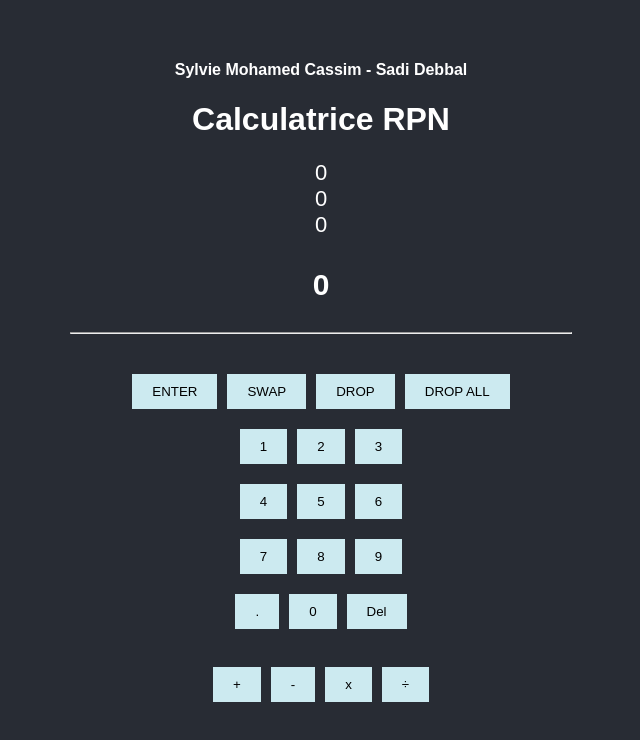
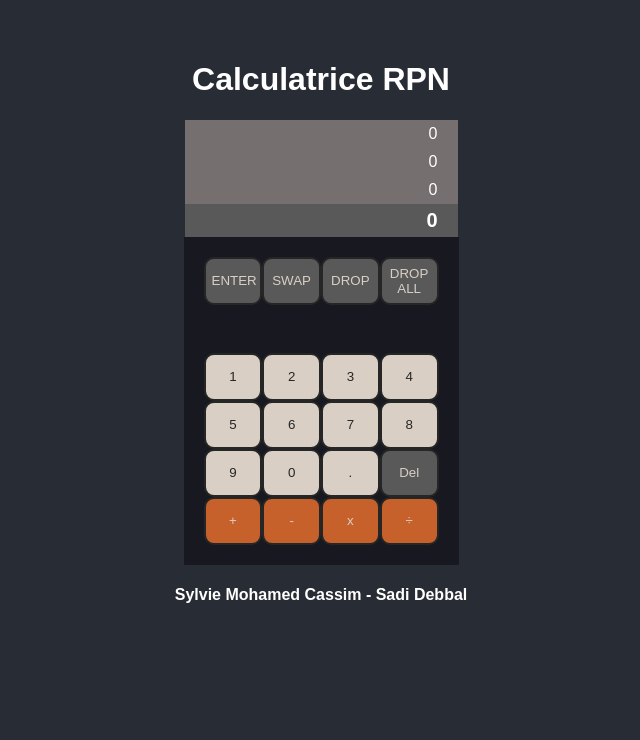
Before and after one commit to SylvieMC/CalculatriceRPN, a React (Create React App) app: page / in a window 1280 px wide. Shown: the top 740 px of the page, without its empty margins (319-959 px from the left). Built offline with nearby package versions, Linux system fonts and the light colour scheme.

Commit message:
create css

```diff
--- a/src/components/Bouton.js
+++ b/src/components/Bouton.js
@@ -3,21 +3,21 @@ import '../css/style.css';
 
 const bouton = (props) => {
     const valeurs = {
-        ".": "decimale",
-        "0": "nombre",
-        "1": "nombre",
-        "2": "nombre",
-        "3": "nombre",
-        "4": "nombre",
-        "5": "nombre",
-        "6": "nombre",
-        "7": "nombre",
-        "8": "nombre",
-        "9": "nombre",
-        "+": "operation",
-        "–": "operation",
-        "×": "operation",
-        "÷": "operation",
+        ".": "bouton decimale",
+        "0": "bouton nombre",
+        "1": "bouton nombre",
+        "2": "bouton nombre",
+        "3": "bouton nombre",
+        "4": "bouton nombre",
+        "5": "bouton nombre",
+        "6": "bouton nombre",
+        "7": "bouton nombre",
+        "8": "bouton nombre",
+        "9": "bouton nombre",
+        "+": "bouton operation",
+        "-": "bouton operation",
+        "x": "bouton operation",
+        "÷": "bouton operation",
       }
       let btnVal = valeurs[props.valeur];
 
--- a/src/components/Rpn.js
+++ b/src/components/Rpn.js
@@ -12,7 +12,7 @@ class Rpn extends Component {
     constructor(){
         super();
         this.state = {
-            pile: [0,0,0,0],
+            pile: [0,0,0,0,0,0,0,0,0,0,0,0,0],
             swap1: null,
             swap2: null
         }
@@ -57,7 +57,7 @@ class Rpn extends Component {
 
     addition = () => {
         const pileVal = this.state.pile
-        let updateInput = parseFloat(pileVal[1], 10) +parseFloat(pileVal[0], 10)
+        let updateInput = parseFloat(pileVal[1], 10) + parseFloat(pileVal[0], 10)
         updateInput = updateInput.toString()
         this.setState({pile: [updateInput,...pileVal.slice(2)]})
 
@@ -65,7 +65,7 @@ class Rpn extends Component {
 
     soustraction = () => {
         const pileVal = this.state.pile
-        let updateInput = parseFloat(pileVal[1], 10) -parseFloat(pileVal[0], 10)
+        let updateInput = parseFloat(pileVal[1], 10) - parseFloat(pileVal[0], 10)
         updateInput = updateInput.toString()
         this.setState({pile: [updateInput,...pileVal.slice(2)]})
 
@@ -73,7 +73,7 @@ class Rpn extends Component {
 
     multiplication = () => {
         const pileVal = this.state.pile
-        let updateInput = parseFloat(pileVal[1], 10) *parseFloat(pileVal[0], 10)
+        let updateInput = parseFloat(pileVal[1], 10) * parseFloat(pileVal[0], 10)
         updateInput = updateInput.toString()
         this.setState({pile: [updateInput,...pileVal.slice(2)]})
 
@@ -85,14 +85,14 @@ class Rpn extends Component {
         updateInput = updateInput.toString();
 
         if (!updateInput.includes('.')){
-            updateInput = updateInput +'.';
+            updateInput = updateInput + '.';
             this.setState({pile: [updateInput,...pileVal.slice(1)]});
         }
     }
 
     division = () => {
         const pileVal = this.state.pile
-        let updateInput = parseFloat(pileVal[1], 10)/parseFloat(pileVal[0], 10)
+        let updateInput = parseFloat(pileVal[1], 10) / parseFloat(pileVal[0], 10)
         updateInput = updateInput.toString()
         this.setState({pile: [updateInput,...pileVal.slice(2)]})
 
@@ -101,44 +101,48 @@ class Rpn extends Component {
     render() {
         return (
             <div className="App">
-                <h4> Sylvie Mohamed Cassim - Sadi Debbal </h4>
                 <h1> Calculatrice RPN </h1>
+                <div className="input">
+                    <div className="display">
+                   {this.state.pile[3]}
+                    </div>
+                    <div className="display">
+                    {this.state.pile[2]}
+                    </div>
+                    <div className="display">
+                    {this.state.pile[1]}
+                    </div>
+                    <div className="display">
+                    {this.state.pile[0]}
+                    </div>
+                </div>
+                <div className="calculatrice">
 
-                <p>{this.state.pile[3]}<br/>
-                    {this.state.pile[2]}<br/>
-                    {this.state.pile[1]}</p>
-                <h3>{this.state.pile[0]}</h3>
-                <hr/>
                 <Enter click={() => this.stackPile()}/>
                 <Swap click={() => this.swapArray()} />
                 <Drop click={() => this.unstackPile()} />
                 <DropAll click={() => this.clearAll()} />
-
-
-                <br/>
+                <p></p><p></p><p></p><p></p>
                 <Bouton valeur='1' click={() => this.ajouterValeur(1)}/>
                 <Bouton valeur='2' click={() => this.ajouterValeur(2)}/>
                 <Bouton valeur='3' click={() => this.ajouterValeur(3)}/>
-                <br/>
                 <Bouton valeur='4' click={() => this.ajouterValeur(4)}/>
                 <Bouton valeur='5' click={() => this.ajouterValeur(5)}/>
                 <Bouton valeur='6' click={() => this.ajouterValeur(6)}/>
-                <br/>
                 <Bouton valeur='7' click={() => this.ajouterValeur(7)}/>
                 <Bouton valeur='8' click={() => this.ajouterValeur(8)}/>
                 <Bouton valeur='9' click={() => this.ajouterValeur(9)}/>
-                <br/>
+                <Bouton valeur='0' click={() => this.ajouterValeur(0)}/>
                 <Bouton valeur='.' click={() => this.decimale()}/>
-                <Bouton valeur='0' click={() => this.ajouterValeur(0)}/>
                 <Annuler click={() => this.annulerEntree()}/>
-                <br/>
-                <br/>
                 <Bouton valeur='+' click={() => this.addition()} />
                 <Bouton valeur='-' click={() => this.soustraction()}/>
                 <Bouton valeur='x' click={() => this.multiplication()}/>
                 <Bouton valeur='÷' click={() => this.division()}/>
+                </div>
+                <h4> Sylvie Mohamed Cassim - Sadi Debbal </h4>
+            </div>
 
-            </div>
         );
     }
 }
--- a/src/css/style.css
+++ b/src/css/style.css
@@ -7,11 +7,10 @@ body {
 }
 
 button {
-    background: #cceaf0;
-    padding: 10px 20px;
-    margin: 10px 5px;
-    border:none;
-
+    border-radius: 10px;
+    border: 2px solid #262626;
+    background-color: #595959;
+    color:#d9cfc5;
 }
 
 hr {
@@ -26,3 +25,41 @@ p {
 h3 {
     font-size:30px;
 }
+.calculatrice{
+    background-color: #171820;
+    margin: 0 auto;
+    padding:20px;
+    height: 288px;
+    width: 235px;
+    overflow: hidden;
+    display: grid;
+    grid-template-columns: repeat(4, 25%);
+    grid-template-rows: 48px 48px 48px 48px 48px 48px;
+}
+.input{
+    width: 273px;
+    margin: 0 auto;
+}
+.display{
+    grid-column: span 4;
+    background-color: #75706f;
+    display: flex;
+    justify-content: flex-end;
+    align-items: center;
+    padding: 5px 20px;
+    overflow: hidden;
+}
+.display:last-child {
+    font-weight:700;
+    background: #595959;
+    text-align: center;
+    font-size: 20px;
+}
+.operation{
+    background-color: #c6612b;
+    color: #d9cfc5;
+}
+.nombre, .decimale{
+    background-color: #d9cfc5;
+    color:#262626;
+}
```
